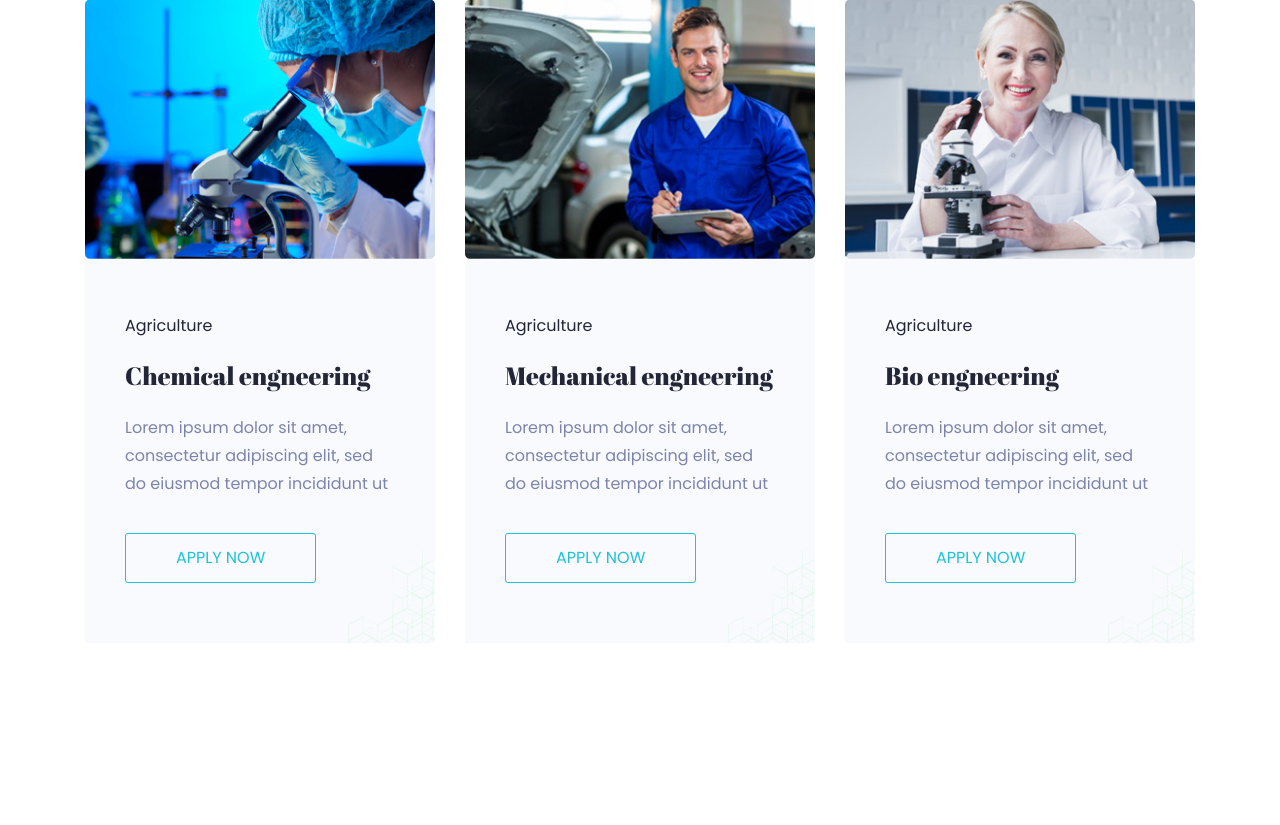
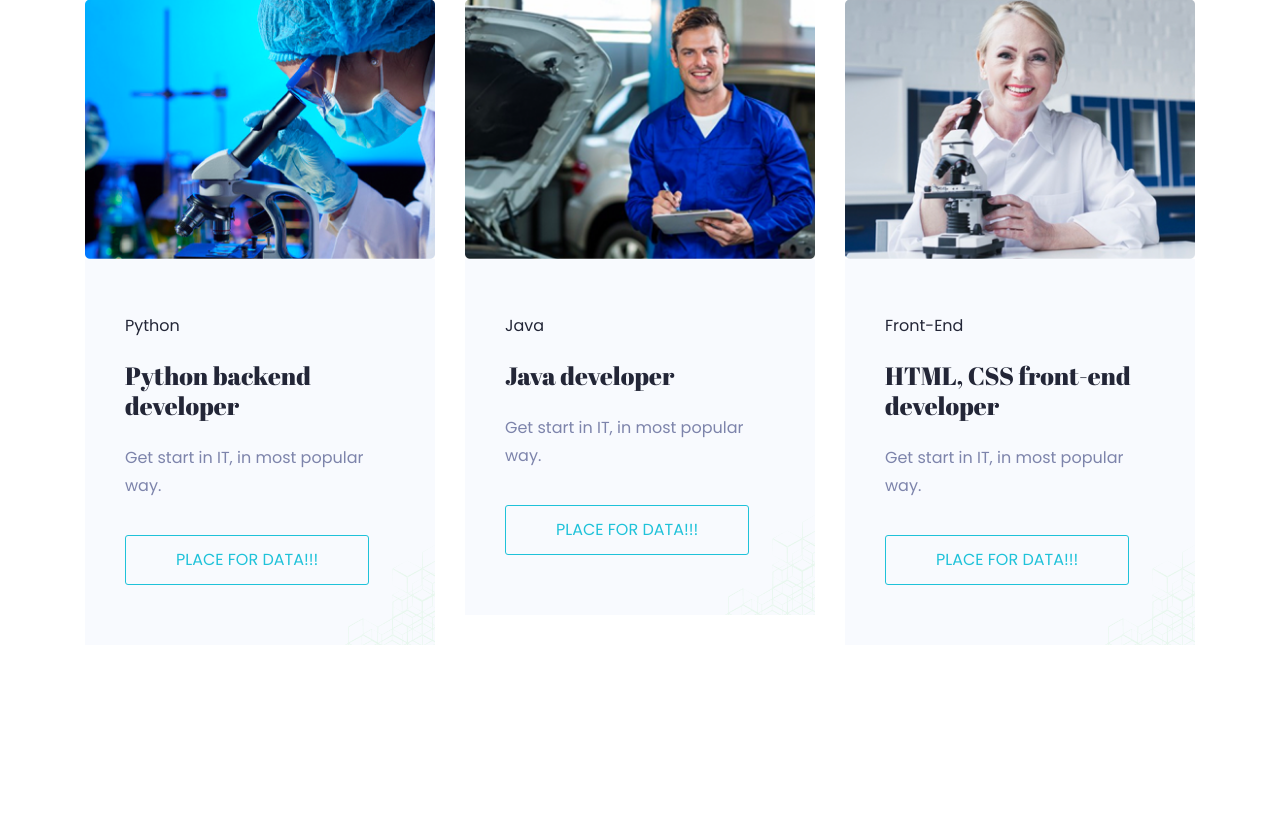
Before and after one commit to pojiloypochatok/DjangoProjectLearning, a Django app: page /courses in a window 1280 px wide. Shown: the part 427-1252 px from the top of the page. Run offline with Django 5.2, Linux system fonts and the light colour scheme; some libraries are stand-ins or nearby versions.

```diff
--- a/LearningSite/main/templates/main/courses.html
+++ b/LearningSite/main/templates/main/courses.html
@@ -22,10 +22,10 @@
                                     <img src="img/program/1.png" alt="">
                                 </div>
                                 <div class="program__content">
-                                    <span>Agriculture</span>
-                                    <h4>Chemical engneering</h4>
-                                    <p>Lorem ipsum dolor sit amet, consectetur adipiscing elit, sed do eiusmod tempor incididunt ut</p>
-                                    <a href="#" class="boxed-btn5">Apply NOw</a>
+                                    <span>Python</span>
+                                    <h4>Python backend developer</h4>
+                                    <p>Get start in IT, in most popular way.</p>
+                                    <a href="#" class="boxed-btn5">PLACE FOR DATA!!!</a>
                                 </div>
                             </div>
                         </div>
@@ -35,10 +35,10 @@
                                     <img src="img/program/2.png" alt="">
                                 </div>
                                 <div class="program__content">
-                                    <span>Agriculture</span>
-                                    <h4>Mechanical engneering</h4>
-                                    <p>Lorem ipsum dolor sit amet, consectetur adipiscing elit, sed do eiusmod tempor incididunt ut</p>
-                                    <a href="#" class="boxed-btn5">Apply NOw</a>
+                                    <span>Java</span>
+                                    <h4>Java developer</h4>
+                                    <p>Get start in IT, in most popular way.</p>
+                                    <a href="#" class="boxed-btn5">PLACE FOR DATA!!!</a>
                                 </div>
                             </div>
                         </div>
@@ -48,10 +48,10 @@
                                     <img src="img/program/3.png" alt="">
                                 </div>
                                 <div class="program__content">
-                                    <span>Agriculture</span>
-                                    <h4>Bio engneering</h4>
-                                    <p>Lorem ipsum dolor sit amet, consectetur adipiscing elit, sed do eiusmod tempor incididunt ut</p>
-                                    <a href="#" class="boxed-btn5">Apply NOw</a>
+                                    <span>Front-End</span>
+                                    <h4>HTML, CSS front-end developer</h4>
+                                    <p>Get start in IT, in most popular way.</p>
+                                    <a href="#" class="boxed-btn5">PLACE FOR DATA!!!</a>
                                 </div>
                             </div>
                         </div>
```
